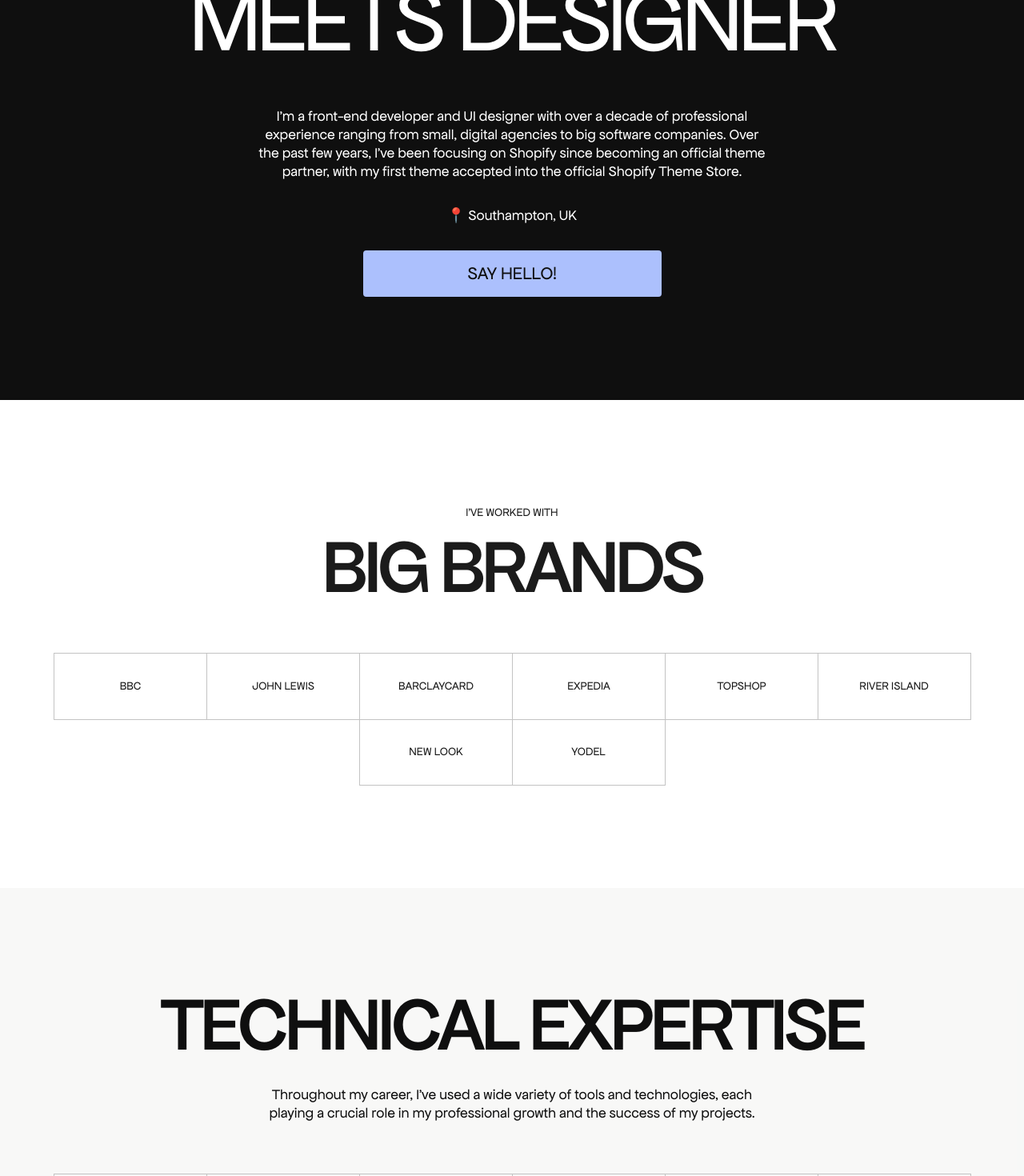
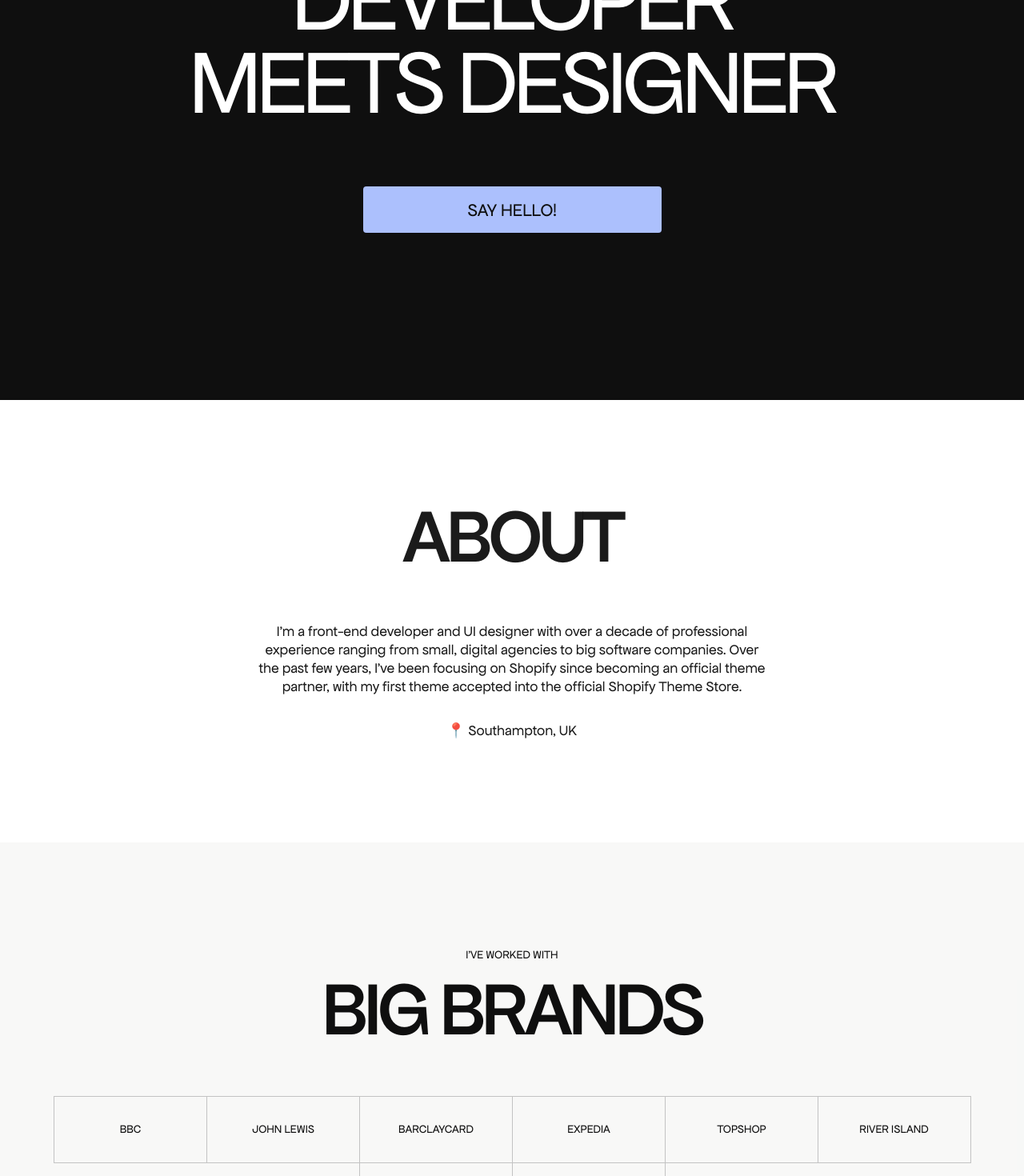
Before and after one commit to ewashh/portfolio, a Next.js app: page / in a window 1280 px wide. Shown: the part 300-1770 px from the top of the page at 80% size. Built offline with nearby package versions, Linux system fonts and the light colour scheme.

Commit message:
added about:blank

```diff
--- a/src/app/components/footer/footer.tsx
+++ b/src/app/components/footer/footer.tsx
@@ -6,8 +6,7 @@ export default function Footer() {
     <div className="main-footer">
       <Section
         heading="Like What You See?"
-        description="I am open to project-based or ad-hoc arrangements, offering you flexibility to meet your
-        evolving needs."
+        description="I'm available for project-based or ad-hoc arrangements."
         button={{
           text: "Let's work together!",
           hoverText: 'ewafreelancer@gmail.com',
--- a/src/app/components/header/header.scss
+++ b/src/app/components/header/header.scss
@@ -42,6 +42,7 @@
 .main-header {
   min-height: 100vh;
   display: grid;
+  grid-template-rows: min-content auto;
 
   &__inner {
     padding: calc($section-padding * 2) $section-padding;
--- a/src/app/components/header/header.tsx
+++ b/src/app/components/header/header.tsx
@@ -20,8 +20,7 @@ export default function Header() {
         theme="dark"
       >
         <h1 className="section__heading">Developer <br/>Meets Designer</h1>
-        <p className="section__description">I’m a front-end developer and UI designer with over a decade of professional experience ranging from small, digital agencies to big software companies. Over the past few years, I’ve been focusing on Shopify since becoming an official theme partner, with my first theme accepted into the official Shopify Theme Store.</p>
-        <p className="section__subtext">📍 Southampton, UK</p>
+        <br/><br/>
         <Button text='Say Hello!' hoverText='ewafreelancer@gmail.com' style="primary" href="mailto:ewafreelancer@gmail.com" type="big" />
       </Section>
     </header>
--- a/src/app/page.tsx
+++ b/src/app/page.tsx
@@ -11,13 +11,22 @@ export default function Home() {
     <Header/>
     <main>
       <Section
+        id="about"
+        heading="About"
+      >
+        <p className="section__description">I’m a front-end developer and UI designer with over a decade of professional experience ranging from small, digital agencies to big software companies. Over the past few years, I’ve been focusing on Shopify since becoming an official theme partner, with my first theme accepted into the official Shopify Theme Store.</p>
+        <p className="section__subtext">📍 Southampton, UK</p>
+      </Section>
+      <Section
         id="big-brands"
         subheading="I've worked with"
         heading="Big Brands"
         items={[
           "BBC", "John Lewis", "Barclaycard", "Expedia",
           "Topshop", "River Island", "New Look", "Yodel"
-        ]}>
+        ]}
+        theme="grey"
+      >
       </Section>
       <Section
         id="tech"
@@ -27,10 +36,33 @@ export default function Home() {
           my professional growth and the success of my
           projects."
         items={[
-          "HTML", "SCSS", "JavaScript", "TypeScript", "React", "Next.js", "Gatsby", "Jest", "Git", "Npm", "Yarn",
+          "HTML", "SCSS", "Tailwind CSS", "JavaScript", "TypeScript", "React", "Next.js", "Gatsby", "Jest", "Git", "Npm", "Yarn",
           "Storybook", "Shopify", "Liquid", "Contentful", "Wordpress", "Figma"
         ]}
-        theme="grey">
+      >
+      </Section>
+      <Section
+        id="no-plans"
+        type="work"
+        subheading="Featured work &nbsp;&nbsp;&nbsp;&nbsp;&nbsp; Shopify Plus"
+        heading="Shopify Store"
+        description="Store I’ve worked on in collaboration with No Plans. My job was to convert Figma designs into a Shopify theme."
+        theme="grey"
+      >
+        <ul>
+          <li>
+            <a href="https://about---blank.com/" target="_blank">
+              <Image
+                src="/about-blank.png"
+                width={1248}
+                height={704}
+                alt="about:blank preview"
+              />
+            </a>
+            <h3>about:blank</h3>
+            <a href="https://about---blank.com/" target="_blank">Visit website</a>
+          </li>
+        </ul>
       </Section>
       <Section
         id="takeout"
@@ -59,10 +91,10 @@ export default function Home() {
       <Section
         id="demo-stores"
         type="work"
-        theme="grey"
         subheading="Featured work"
         heading="Shopify Stores"
         description="Demo stores for Takeout theme. Fully designed and developed by me. "
+        theme="grey"
       >
         <ul>
           <li>
@@ -185,7 +217,6 @@ export default function Home() {
       <Section
         id="ecom-noon"
         type="work"
-        theme="grey"
         subheading="Featured work"
         heading="ECOM NOON"
         description="A Next.js website I designed and developed for Ecom Noon."
@@ -194,6 +225,7 @@ export default function Home() {
           hoverText: 'ecomnoon.com',
           href: 'https://ecomnoon.com/'
         }}
+        theme="grey"
       >
         <a href="https://ecomnoon.com/" target="_blank">
           <Image
@@ -233,11 +265,11 @@ export default function Home() {
       </Section>
       <Section
         id="wordpress"
-        theme="grey"
         type="work"
         subheading="Featured work"
         heading="Wordpress"
         description="Websites I’ve worked on while at Chaptr."
+        theme="grey"
       >
         <ul>
           <li>
```
Also changed, not shown: public/about-blank-2.png (added), public/about-blank.png (added).
